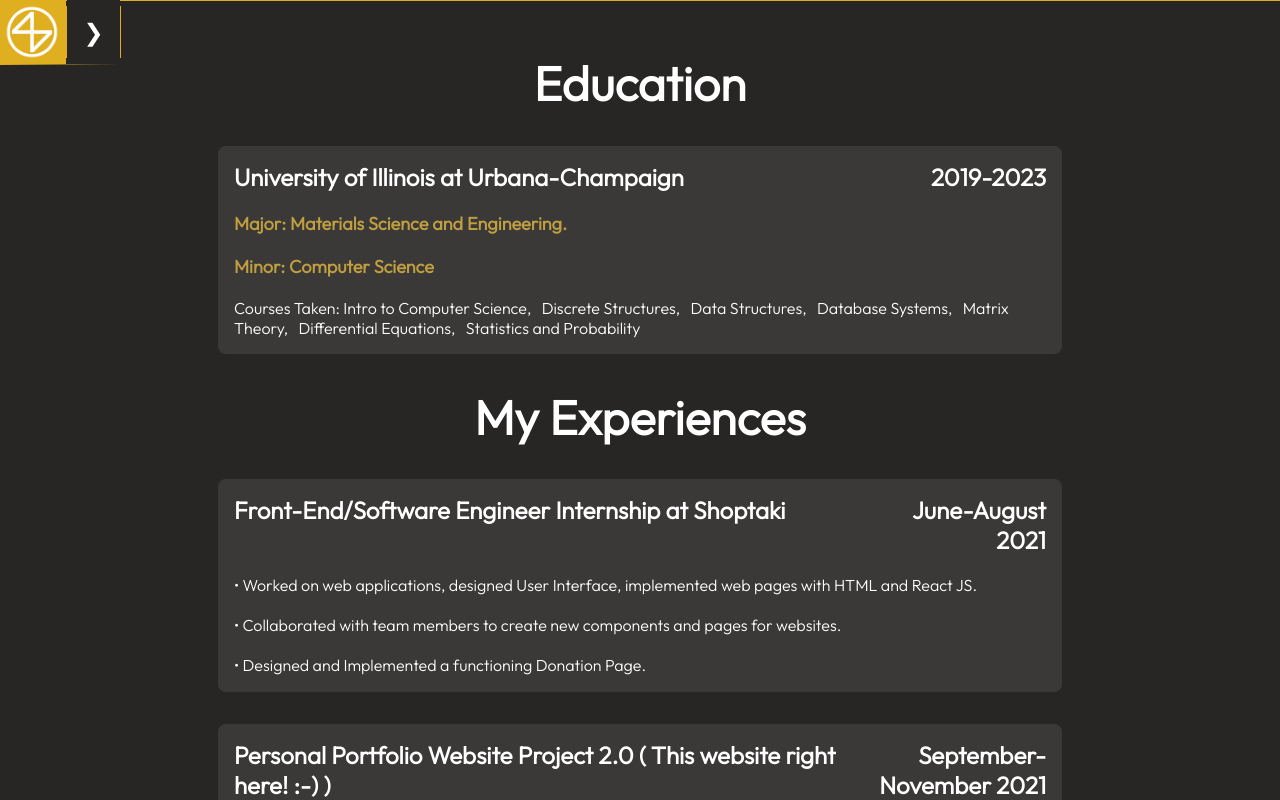
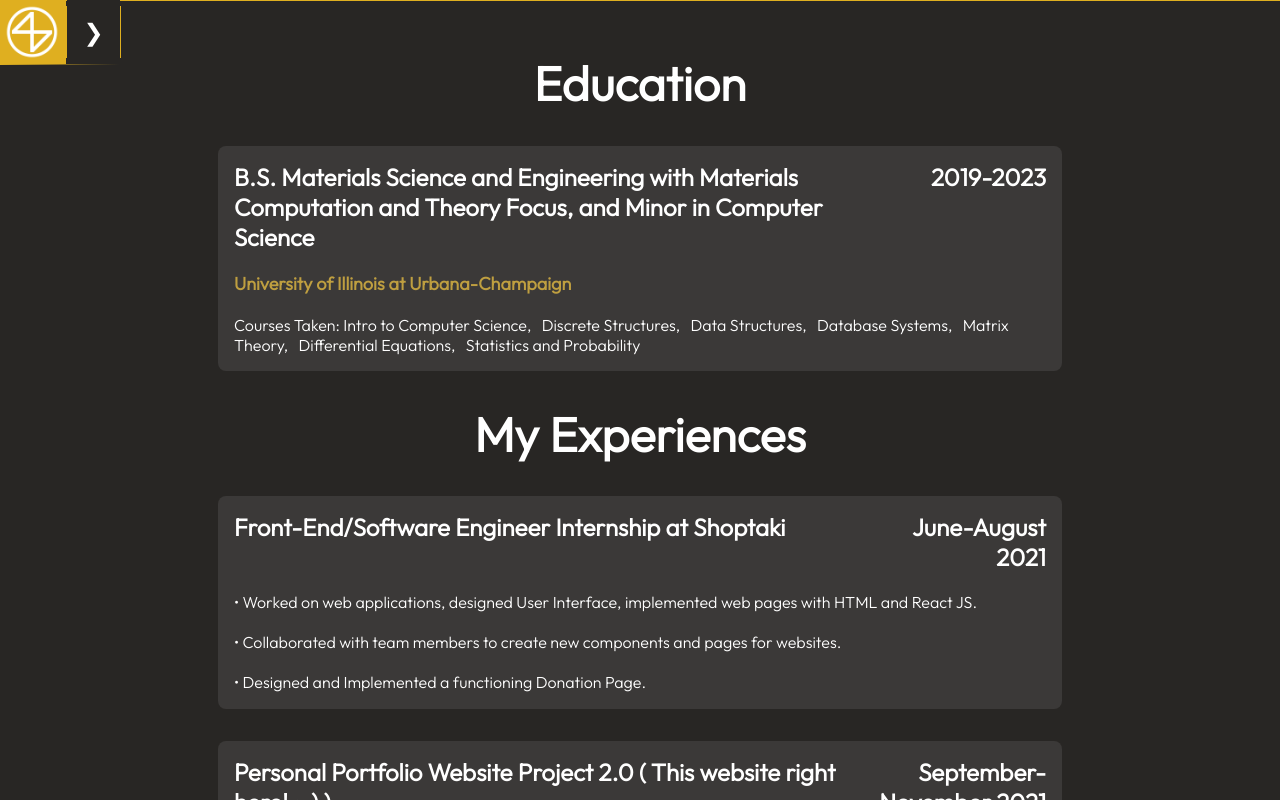
Before and after one commit to ZebraSeller/boyang-portfolio-2, a React (Create React App) app: page / in a window 1280 px wide. Both pictures are taken after a click on the element "Experiences". Shown: the part 2002-2802 px from the top of the page. Built offline with nearby package versions, Linux system fonts and the light colour scheme.

Commit message:
Updated Education Section

```diff
--- a/src/page_comps/home_experiences.js
+++ b/src/page_comps/home_experiences.js
@@ -6,10 +6,10 @@ function App() {
       <div id="top-bar"/> <br/>
       <h1 className="experiences-header1">Education</h1>
       <div className="experience-container">
-        <h2 className="experience-title">University of Illinois at Urbana-Champaign</h2>
+        <h2 className="experience-title">B.S. Materials Science and Engineering with Materials Computation and Theory Focus, and Minor in Computer Science</h2>
         <h2 className="experience-time">2019-2023</h2>
-        <p className="experience-list experience-bold">Major: Materials Science and Engineering.</p>
-        <p className="experience-list experience-bold" >Minor: Computer Science</p>
+        {/* <p className="experience-list experience-bold">Minor: Computer Science</p> */}
+        <p className="experience-list experience-bold" >University of Illinois at Urbana-Champaign</p>
         <p className="experience-list">Courses Taken: Intro to Computer Science,&nbsp;&nbsp; Discrete Structures,&nbsp;&nbsp; Data Structures,&nbsp;&nbsp;
         Database Systems,&nbsp;&nbsp; Matrix Theory,&nbsp;&nbsp; Differential Equations,&nbsp;&nbsp; Statistics and Probability</p>
       </div>
```
